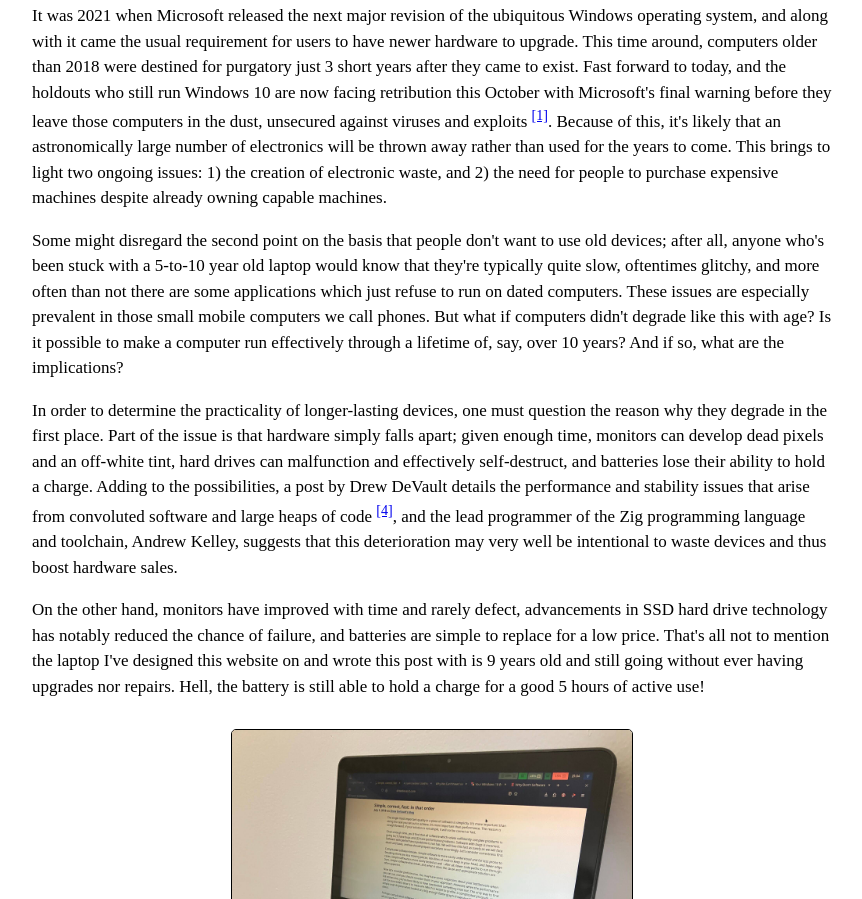
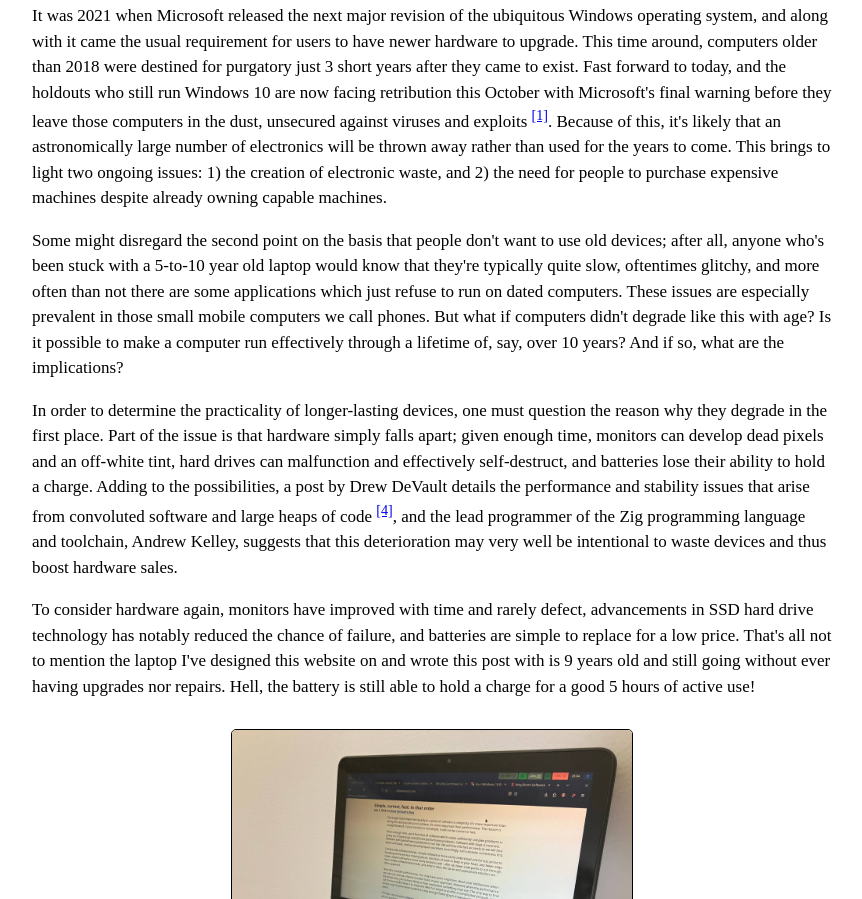
Before and after one commit to GalaxyShardST/preblog, a plain HTML site: page what-drives-computers-to-obsolescence.html in a window 1280 px wide. Shown: the part 276-1175 px from the top of the page, without its empty margins (208-1070 px from the left). Drawn offline with Linux system fonts and the light colour scheme.

Commit message:
rephrase beginning of split paragraph

```diff
--- a/what-drives-computers-to-obsolescence.html
+++ b/what-drives-computers-to-obsolescence.html
@@ -41,7 +41,7 @@
         </p>
 
         <p>
-            On the other hand, monitors have improved with time and rarely defect, advancements in SSD hard drive technology has notably reduced the chance of failure, and batteries are simple to replace for a low price. That's all not to mention the laptop I've designed this website on and wrote this post with is 9 years old and still going without ever having upgrades nor repairs. Hell, the battery is still able to hold a charge for a good 5 hours of active use!
+            To consider hardware again, monitors have improved with time and rarely defect, advancements in SSD hard drive technology has notably reduced the chance of failure, and batteries are simple to replace for a low price. That's all not to mention the laptop I've designed this website on and wrote this post with is 9 years old and still going without ever having upgrades nor repairs. Hell, the battery is still able to hold a charge for a good 5 hours of active use!
         </p>
 
         <div class="image-holder">
```
